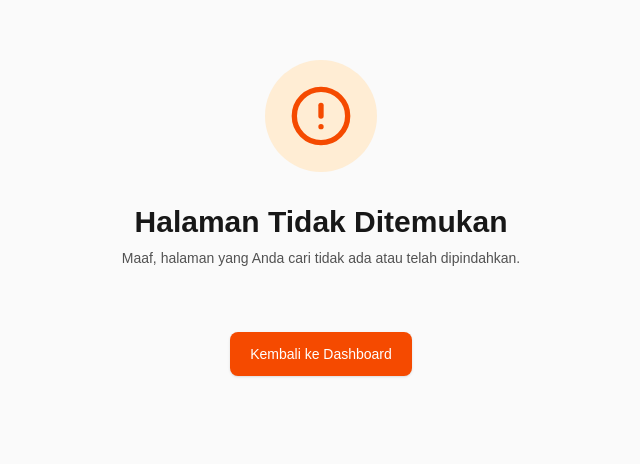
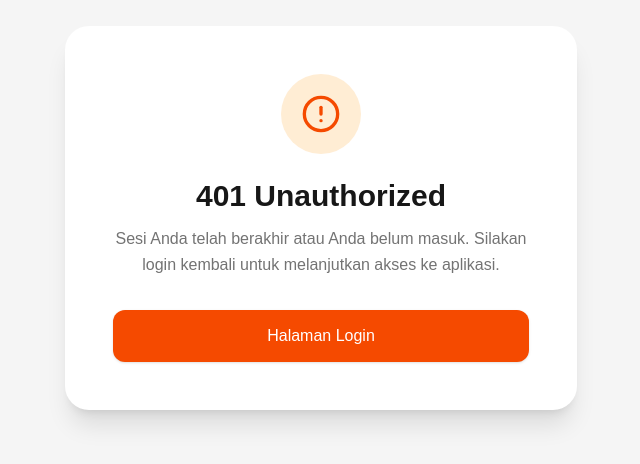
Before and after one commit to budibeni/Web-Maksi, a Next.js app: page /unauthorized in a window 1280 px wide. Before the commit this address had no page. Shown: the part 182-646 px from the top of the page, without its empty margins (319-959 px from the left). Built offline with nearby package versions, Linux system fonts and the light colour scheme.

Commit message:
fix tahap 3

```diff
--- /dev/null
+++ b/src/app/forbidden/page.js
@@ -0,0 +1,33 @@
+"use client";
+
+import Link from "next/link";
+import { FiLock, FiArrowLeft } from "react-icons/fi";
+import { useAuthStore } from "@/store/auth.store";
+
+export default function ForbiddenPage() {
+  const { user } = useAuthStore();
+
+  return (
+    <div className="min-h-screen bg-neutral-100 dark:bg-neutral-950 flex flex-col items-center justify-center p-4">
+      <div className="bg-white dark:bg-neutral-900 p-8 md:p-12 rounded-3xl shadow-xl w-full max-w-lg text-center animate-in zoom-in-95 duration-300">
+        <div className="w-20 h-20 bg-red-100 dark:bg-red-900/30 rounded-full flex items-center justify-center mx-auto mb-6">
+          <FiLock className="w-10 h-10 text-red-600 dark:text-red-500" />
+        </div>
+        <h1 className="text-3xl font-bold text-neutral-900 dark:text-white mb-3">403 Forbidden</h1>
+        <p className="text-neutral-500 dark:text-neutral-400 mb-8 leading-relaxed">
+          Maaf, Anda tidak memiliki hak akses (*permission*) untuk membuka halaman ini. Silakan hubungi Administrator jika Anda merasa ini adalah sebuah kesalahan.
+        </p>
+
+        <div className="flex flex-col gap-3">
+          <Link
+            href={user ? "/dashboard" : "/login"}
+            className="w-full inline-flex justify-center items-center gap-2 px-6 py-3.5 bg-neutral-900 hover:bg-neutral-800 dark:bg-white dark:hover:bg-neutral-200 text-white dark:text-neutral-900 font-medium rounded-xl transition-colors shadow-sm focus:outline-none focus:ring-2 focus:ring-neutral-900 focus:ring-offset-2 dark:focus:ring-offset-neutral-900"
+          >
+            <FiArrowLeft className="w-4 h-4" />
+            Kembali ke {user ? "Dashboard" : "Login"}
+          </Link>
+        </div>
+      </div>
+    </div>
+  );
+}
--- /dev/null
+++ b/src/app/unauthorized/page.js
@@ -0,0 +1,32 @@
+"use client";
+
+import Link from "next/link";
+import { FiAlertCircle, FiArrowLeft } from "react-icons/fi";
+import { useAuthStore } from "@/store/auth.store";
+
+export default function UnauthorizedPage() {
+  const { user } = useAuthStore();
+
+  return (
+    <div className="min-h-screen bg-neutral-100 dark:bg-neutral-950 flex flex-col items-center justify-center p-4">
+      <div className="bg-white dark:bg-neutral-900 p-8 md:p-12 rounded-3xl shadow-xl w-full max-w-lg text-center animate-in zoom-in-95 duration-300">
+        <div className="w-20 h-20 bg-orange-100 dark:bg-orange-900/30 rounded-full flex items-center justify-center mx-auto mb-6">
+          <FiAlertCircle className="w-10 h-10 text-orange-600 dark:text-orange-500" />
+        </div>
+        <h1 className="text-3xl font-bold text-neutral-900 dark:text-white mb-3">401 Unauthorized</h1>
+        <p className="text-neutral-500 dark:text-neutral-400 mb-8 leading-relaxed">
+          Sesi Anda telah berakhir atau Anda belum masuk. Silakan login kembali untuk melanjutkan akses ke aplikasi.
+        </p>
+
+        <div className="flex flex-col gap-3">
+          <Link
+            href="/login"
+            className="w-full inline-flex justify-center items-center gap-2 px-6 py-3.5 bg-orange-600 hover:bg-orange-700 text-white font-medium rounded-xl transition-colors shadow-sm focus:outline-none focus:ring-2 focus:ring-orange-500 focus:ring-offset-2 dark:focus:ring-offset-neutral-900"
+          >
+            Halaman Login
+          </Link>
+        </div>
+      </div>
+    </div>
+  );
+}
```
Also changed, not shown: 1 other file (tests, documents, lock files or other folders).
